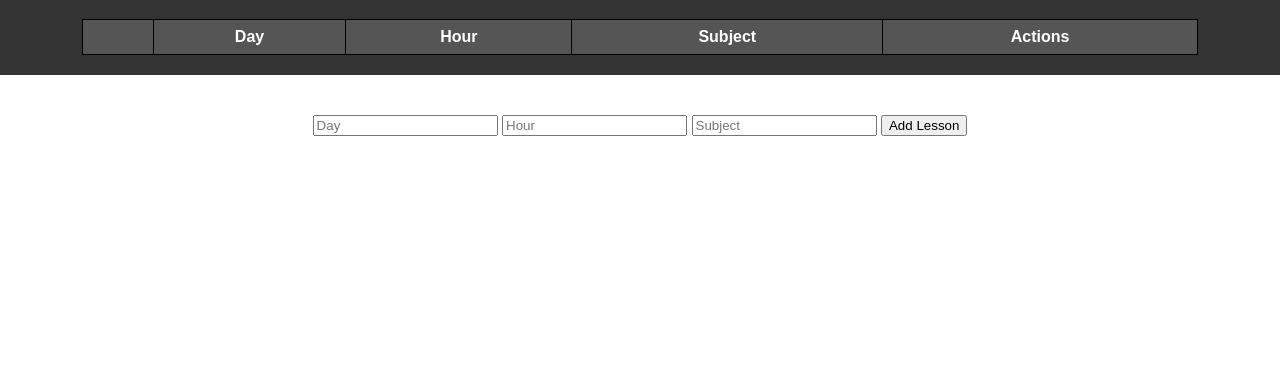
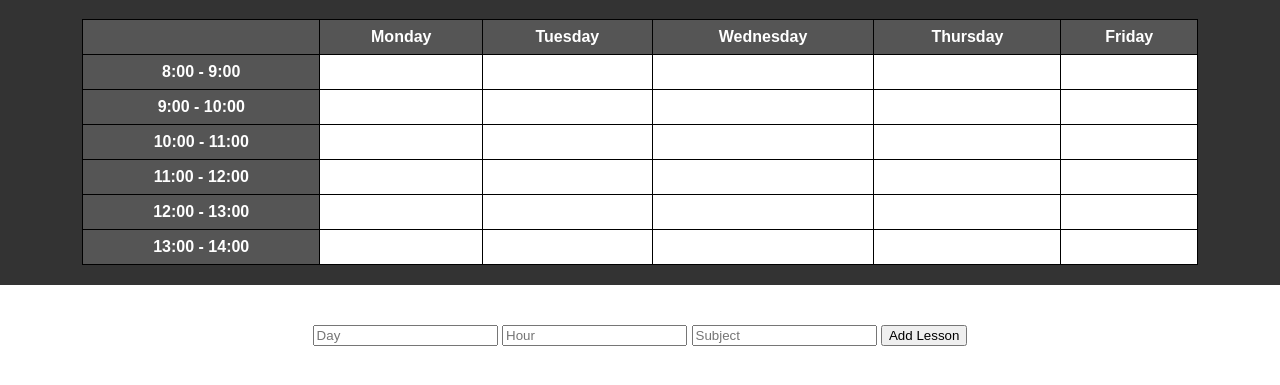
Before and after one commit to scaryfry/beadondo_js_04_14, a website: page index.html in a window 1280 px wide. Shown: the part 81-466 px from the top of the page. Drawn offline with Linux system fonts and the light colour scheme; no server answers.

Commit message:
update_01

```diff
--- a/index.html
+++ b/index.html
@@ -1,5 +1,5 @@
 <!DOCTYPE html>
-<html lang="en">
+<html lang="hu">
 <head>
     <meta charset="UTF-8">
     <meta name="viewport" content="width=device-width, initial-scale=1.0">
@@ -14,14 +14,63 @@
             <thead>
                 <tr>
                     <th></th>
-                    <th>Day</th>
-                    <th>Hour</th>
-                    <th>Subject</th>
-                    <th>Actions</th>
+                    <th>Monday</th>
+                    <th>Tuesday</th>
+                    <th>Wednesday</th>
+                    <th>Thursday</th>
+                    <th>Friday</th>
                 </tr>
             </thead>
             <tbody>
-            </tbody>
+                <tr>
+                    <th>8:00 - 9:00</th>
+                    <td id="monday-8"></td>
+                    <td id="tuesday-8"></td>
+                    <td id="wednesday-8"></td>
+                    <td id="thursday-8"></td>
+                    <td id="friday-8"></td>
+                </tr>
+                <tr>
+                    <th>9:00 - 10:00</th>
+                    <td id="monday-9"></td>
+                    <td id="tuesday-9"></td>
+                    <td id="wednesday-9"></td>
+                    <td id="thursday-9"></td>
+                    <td id="friday-9"></td>
+                </tr>
+                <tr>
+                    <th>10:00 - 11:00</th>
+                    <td id="monday-10"></td>
+                    <td id="tuesday-10"></td>
+                    <td id="wednesday-10"></td>
+                    <td id="thursday-10"></td>
+                    <td id="friday-10"></td>
+                </tr>
+                <tr>
+                    <th>11:00 - 12:00</th>
+                    <td id="monday-11"></td>
+                    <td id="tuesday-11"></td>
+                    <td id="wednesday-11"></td>
+                    <td id="thursday-11"></td>
+                    <td id="friday-11"></td>
+                </tr>
+                <tr>
+                    <th>12:00 - 13:00</th>
+                    <td id="monday-12"></td>
+                    <td id="tuesday-12"></td>
+                    <td id="wednesday-12"></td>
+                    <td id="thursday-12"></td>
+                    <td id="friday-12"></td>
+                </tr>
+                <tr>
+                    <th>13:00 - 14:00</th>
+                    <td id="monday-13"></td>
+                    <td id="tuesday-13"></td>
+                    <td id="wednesday-13"></td>
+                    <td id="thursday-13"></td>
+                    <td id="friday-13"></td>
+                </tr>
+        </tbody>
         </table>
     </header>
 
@@ -33,7 +82,6 @@
             <button type="submit">Add Lesson</button>
         </form>
     </main>
-
     <script src="script.js"></script>
 </body>
 </html>
--- a/script.js
+++ b/script.js
@@ -13,29 +13,23 @@ async function fetchTimetable() {
 }
 
 function renderTimetable(data) {
-    const tbody = document.querySelector("#timetable tbody");
-    tbody.innerHTML = "";
+    const timetable = document.querySelector("#timetable");
 
     data.forEach(row => {
-        const tr = document.createElement("tr");
-        tr.innerHTML = `
-            <td>${row.id}</td>
-            <td><input type="text" value="${row.day}" class="editable" data-id="${row.id}" data-field="day"></td>
-            <td><input type="text" value="${row.hour}" class="editable" data-id="${row.id}" data-field="hour"></td>
-            <td><input type="text" value="${row.subject}" class="editable" data-id="${row.id}" data-field="subject"></td>
-            <td>
-                <button class="save-btn" data-id="${row.id}">Save</button>
-                <button class="delete-btn" data-id="${row.id}">Delete</button>
-            </td>
-        `;
-        tbody.appendChild(tr);
+        const { day, hour, subject } = row;
+        const cell = document.getElementById(`${day.toLowerCase()}-${hour}`);
+        if (cell) {
+            cell.textContent = subject;
+        }
     });
 
-    document.querySelectorAll(".save-btn").forEach(btn => {
+    const saveButtons = document.querySelectorAll(".save-btn");
+    saveButtons.forEach(btn => {
         btn.addEventListener("click", () => updateLesson(btn.dataset.id));
     });
 
-    document.querySelectorAll(".delete-btn").forEach(btn => {
+    const deleteButtons = document.querySelectorAll(".delete-btn");
+    deleteButtons.forEach(btn => {
         btn.addEventListener("click", () => deleteLesson(btn.dataset.id));
     });
 }
```
Also changed, not shown: 1 other file.
